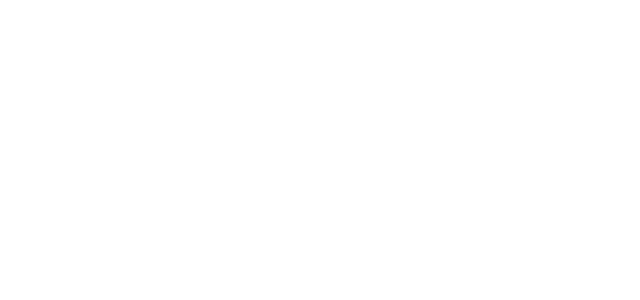
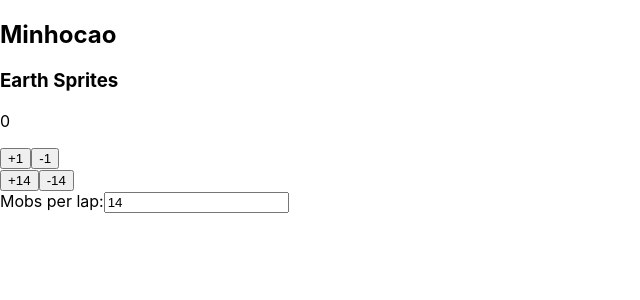
Before and after one commit to MattKeane/ffxiv-kcs-counter-front, a React (Create React App) app: page /minhocao in a window 1280 px wide. Before the commit this address had no page. Shown: the top 300 px of the page, without its empty margins (0-640 px from the left). Built offline with nearby package versions, Linux system fonts and the light colour scheme.

Commit message:
adds minhocao page

```diff
--- a/src/App.js
+++ b/src/App.js
@@ -7,6 +7,7 @@
 import Udumbara from './pages/Udumbara';
 import Okina from './pages/Okina';
 import Leucrotta from './pages/Leucrotta';
+import Minhocao from './pages/Minhocao';
 
 import './App.css';
 
@@ -20,7 +21,8 @@
         <Route path="/ixtab" element={<Ixtab />} />
         <Route path="/udumbara" element={<Udumbara />} />
         <Route path="/okina" element={<Okina />} />
-        <Route path="leucrotta" element={<Leucrotta />} />
+        <Route path="/leucrotta" element={<Leucrotta />} />
+        <Route path="/minhocao" element={<Minhocao />} />
       </Routes>
     </>
   );
--- /dev/null
+++ b/src/pages/Minhocao/index.js
@@ -0,0 +1,12 @@
+import SpawnAttempt from '../../components/SpawnAttempt';
+
+export default function Minhocao() {
+    const mobs = [
+        {
+            name: 'Earth Sprites',
+            defaultLap: 14,
+        }
+    ];
+
+    return <SpawnAttempt mobs={ mobs } name="Minhocao" />;
+}
```
